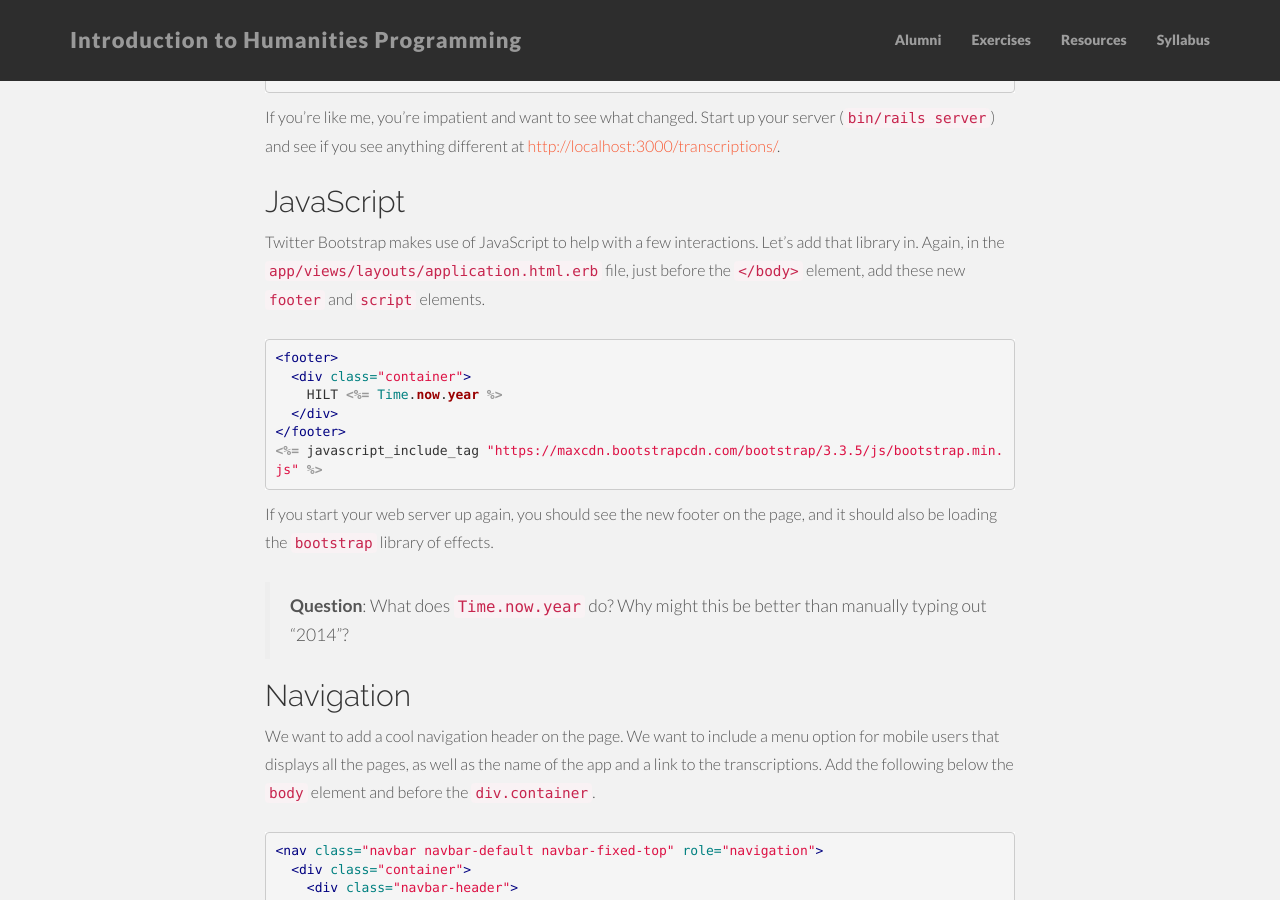
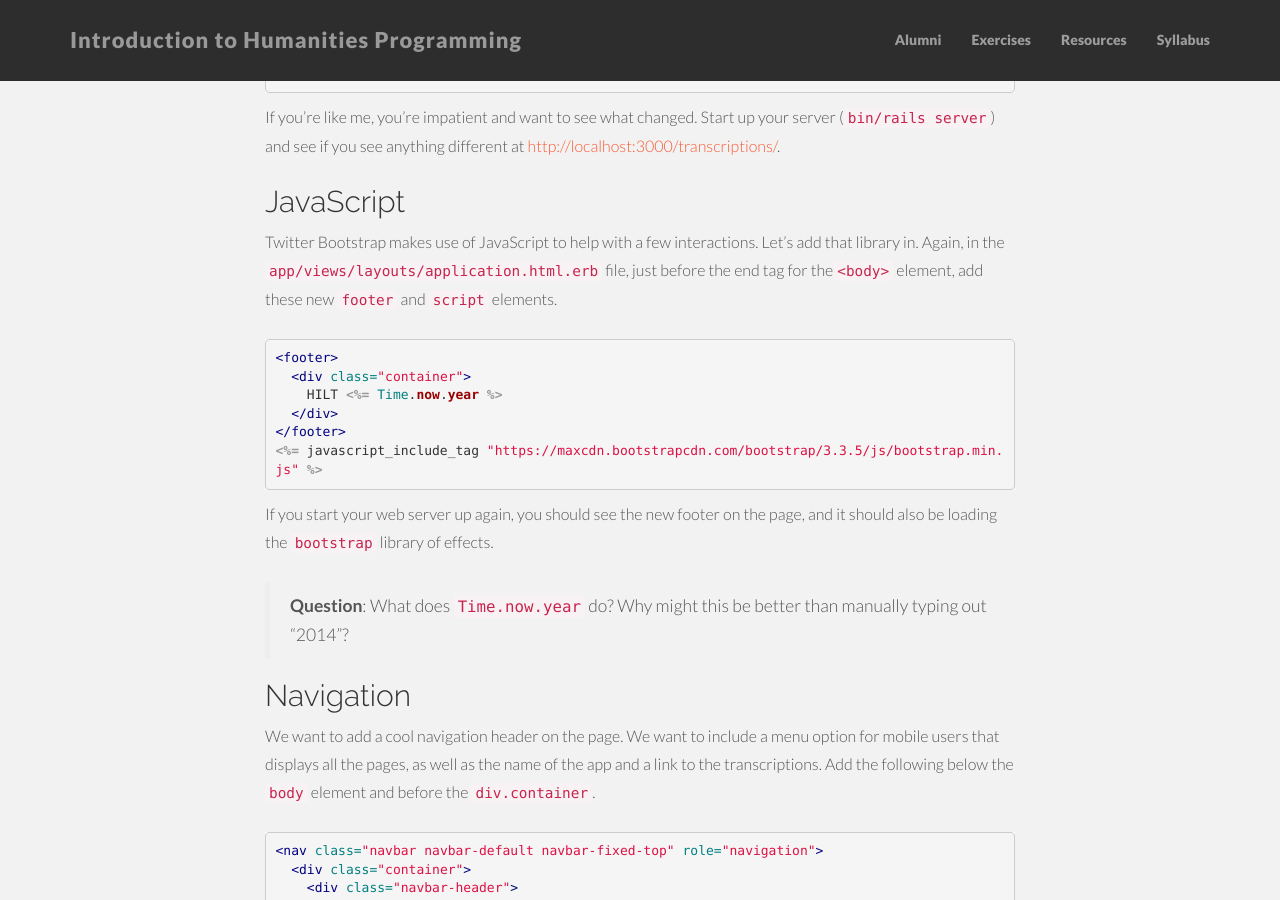
Before and after one commit to humanitiesprogramming/humanitiesprogramming.github.io, a Jekyll site: the page built from exercise-rails3.md, in a window 1280 px wide and 900 px high, scrolled down 838 px. Built offline with Jekyll 4.4.1, drawn with Linux system fonts in a browser that asks for light colours; nearby versions of some CDN libraries.

Commit message:
fix exercise 3 rails tag description

```diff
--- a/exercise-rails3.md
+++ b/exercise-rails3.md
@@ -50,7 +50,7 @@ up your server (`bin/rails server`) and see if you see anything different at
 
 Twitter Bootstrap makes use of JavaScript to help with a few
 interactions. Let's add that library in. Again, in the
-`app/views/layouts/application.html.erb` file, just before the `</body>`
+`app/views/layouts/application.html.erb` file, just before the end tag for the`<body>`
 element, add these new `footer` and `script` elements.
 
 {% highlight rhtml %}
```
